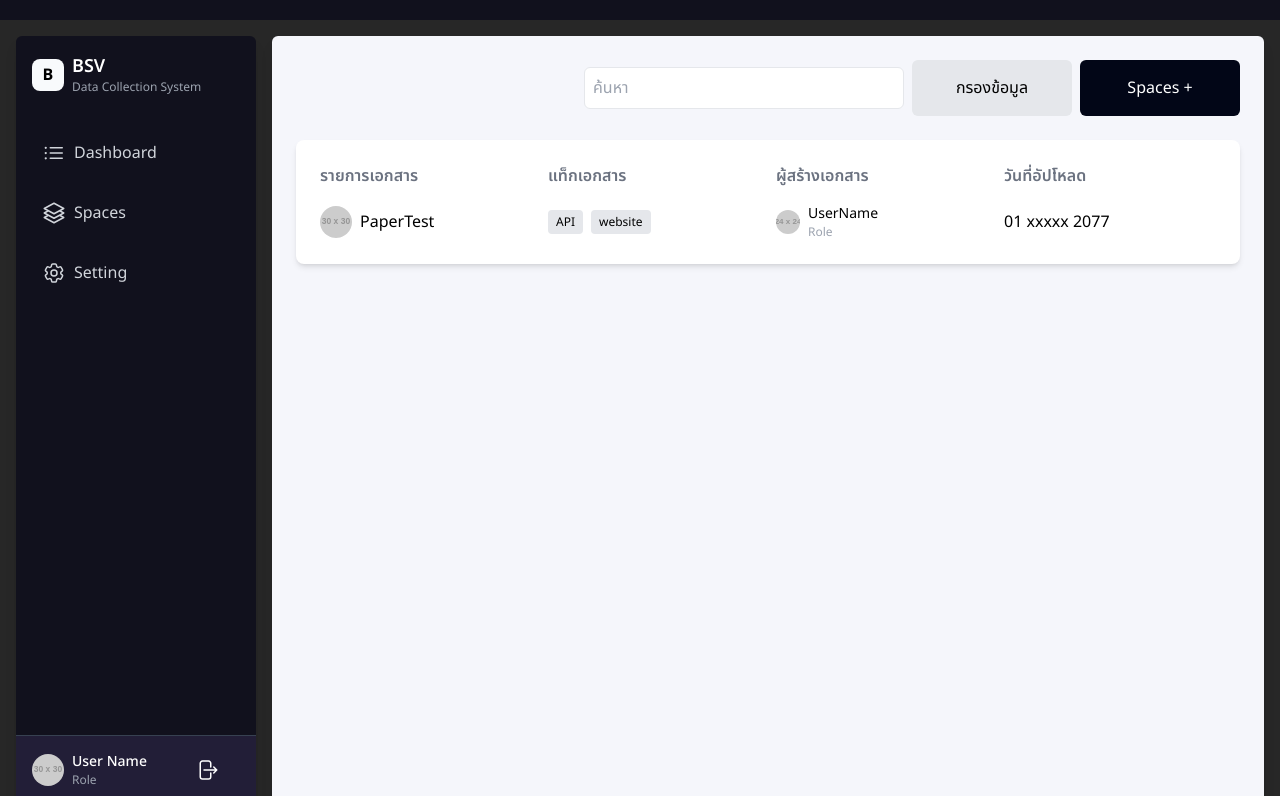
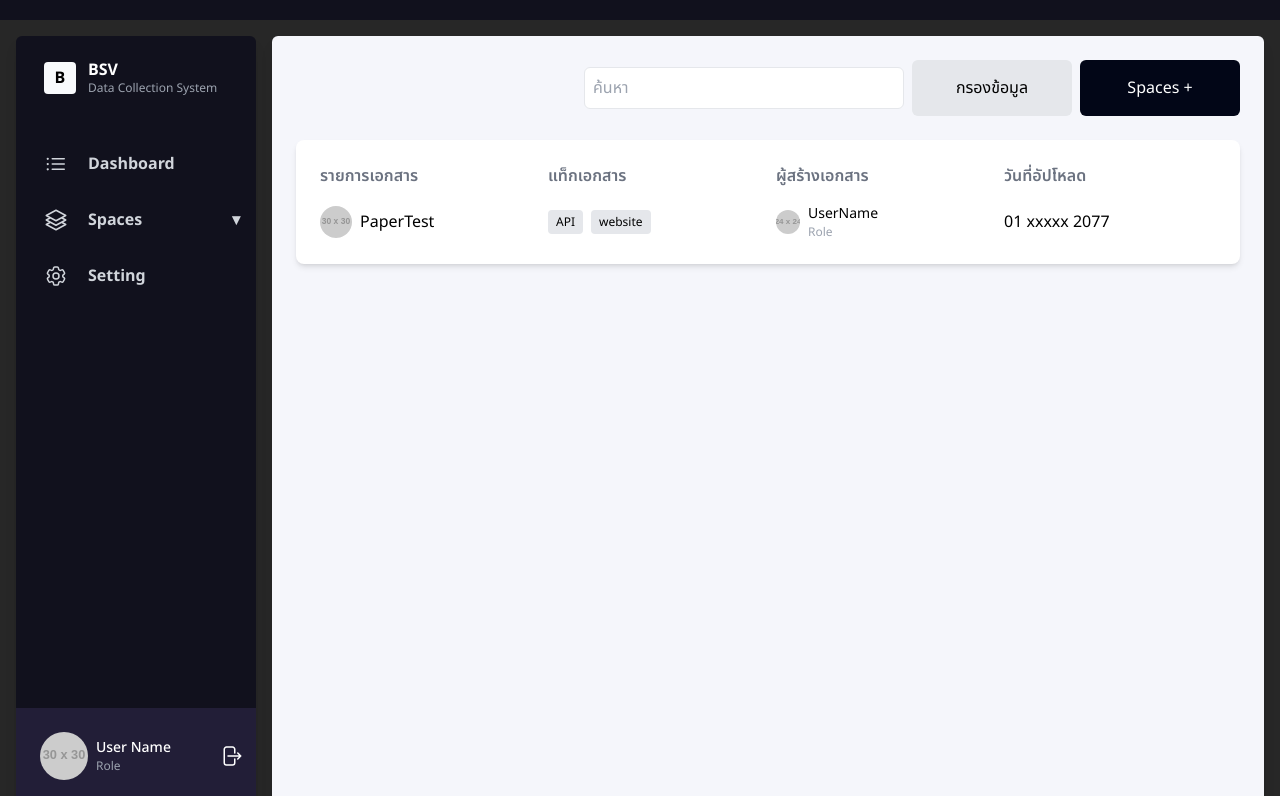
Before and after one commit to M42UJO/projectIntern, a React (Vite) app in the folder projectIntern/: page / in a window 1280 px wide. Shown: the part 780-1576 px from the top of the page. Built offline with nearby package versions, Linux system fonts and the light colour scheme.

Commit message:
drop down list

```diff
--- a/projectIntern/src/components/sidebar.jsx
+++ b/projectIntern/src/components/sidebar.jsx
@@ -1,31 +1,36 @@
-import React from "react";
+import React, { useState } from "react";
 
 export default function Sidebar() {
+  const [isSpacesOpen, setIsSpacesOpen] = useState(false);
+
   return (
     <>
       <aside
         className="w-60 text-white flex flex-col rounded-md shadow-lg mr-4"
         style={{ backgroundColor: "#11111D" }}
       >
-        <div className="flex items-center space-x-2 px-4 py-5 ">
-          <div className="bg-slate-50 rounded-lg h-8 w-8 flex items-center justify-center">
+        <div className="flex items-center space-x-2 px-7 py-5 ">
+          <div className="bg-slate-50 rounded h-8 w-8 flex items-center justify-center">
             <span className="text-black font-bold">B</span>
           </div>
-          <div>
-            <p className="text-lg font-semibold leading-tight">BSV</p>
+          <div className="p-1">
+            <p className="text-md font-bold leading-tight">BSV</p>
             <p className="text-xs text-gray-400">Data Collection System</p>
           </div>
         </div>
 
-        <nav className="flex-grow p-4 space-y-4">
-          <a href="#" className="block text-gray-300 button flex items-center">
+        <nav className="flex-grow  mt-4">
+          <a
+            href="#"
+            className="block text-gray-300 button flex items-center font-bold p-4 pl-7"
+          >
             <svg
               xmlns="http://www.w3.org/2000/svg"
               fill="none"
               viewBox="0 0 24 24"
               strokeWidth={1.5}
               stroke="currentColor"
-              className="size-6 mr-2"
+              className="size-6 mr-5"
             >
               <path
                 strokeLinecap="round"
@@ -36,14 +41,18 @@ export default function Sidebar() {
             Dashboard
           </a>
 
-          <a href="#" className="block text-gray-300 button flex items-center">
+          {/* Spaces with Dropdown */}
+          <div
+            className="text-gray-300 font-bold p-4 pl-7 flex items-center cursor-pointer button"
+            onClick={() => setIsSpacesOpen(!isSpacesOpen)}
+          >
             <svg
               xmlns="http://www.w3.org/2000/svg"
               fill="none"
               viewBox="0 0 24 24"
               stroke-width={1.5}
               stroke="currentColor"
-              class="size-6 mr-2"
+              className="size-6 mr-5"
             >
               <path
                 stroke-linecap="round"
@@ -52,16 +61,30 @@ export default function Sidebar() {
               />
             </svg>
             Spaces
-          </a>
+            <span className="ml-auto">{isSpacesOpen ? "▴" : "▾"}</span>
+          </div>
+          {isSpacesOpen && (
+            <div className=" text-gray-400">
+              <a href="#" className="block p-2 pl-14 button">
+                PPE API setting
+              </a>
+              <a href="#" className="block p-2 pl-14 button">
+                PWA API setting
+              </a>
+            </div>
+          )}
 
-          <a href="#" className="block text-gray-300 button flex items-center">
+          <a
+            href="#"
+            className="block text-gray-300 button flex items-center font-bold p-4 pl-7"
+          >
             <svg
               xmlns="http://www.w3.org/2000/svg"
               fill="none"
               viewBox="0 0 24 24"
               stroke-width="1.5"
               stroke="currentColor"
-              class="size-6 mr-2"
+              class="size-6 mr-5"
             >
               <path
                 stroke-linecap="round"
@@ -78,13 +101,13 @@ export default function Sidebar() {
           </a>
         </nav>
         <div
-          className="p-4 flex items-center space-x-2 border-t border-gray-700"
+          className="py-6 pl-6 flex items-center space-x-2 "
           style={{ backgroundColor: "#221E37" }}
         >
           <img
             src="https://via.placeholder.com/30"
             alt="User Avatar"
-            className="h-8 w-8 rounded-full"
+            className="h-12 w-12 rounded-full"
           />
           <div class="flex items-center">
             <div>
```
